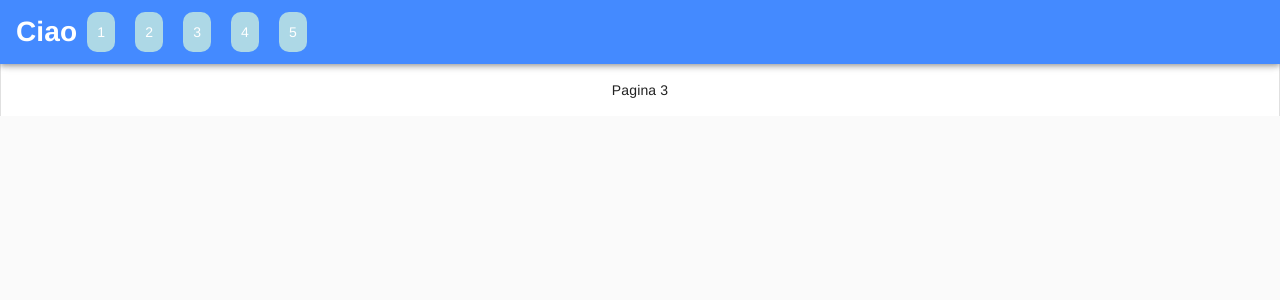
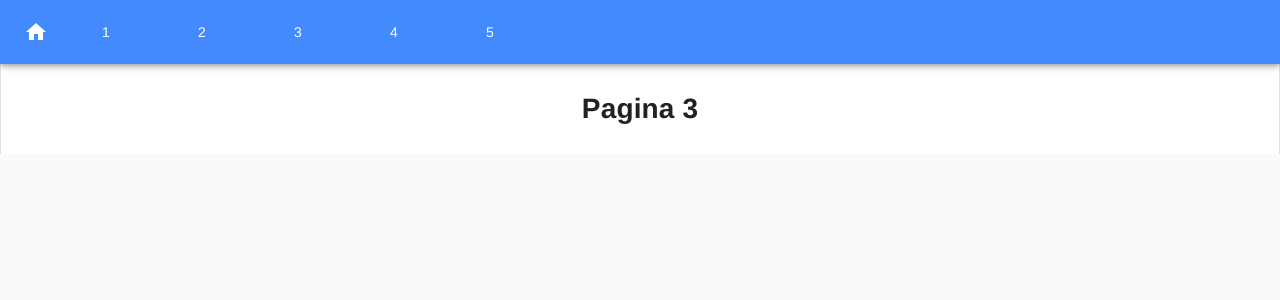
Before and after one commit to Peruf/Modello, a Vue app: page /#/3 in a window 1280 px wide. Shown: the top 300 px of the page. Built offline with nearby package versions, Linux system fonts and the light colour scheme.

Commit message:
modifiche

```diff
--- a/public/index.html
+++ b/public/index.html
@@ -5,6 +5,7 @@
     <meta http-equiv="X-UA-Compatible" content="IE=edge">
     <meta name="viewport" content="width=device-width,initial-scale=1.0">
     <link rel="icon" href="<%= BASE_URL %>favicon.ico">
+    <link rel="stylesheet" href="//fonts.googleapis.com/css?family=Roboto:400,500,700,400italic|Material+Icons">
     <title><%= htmlWebpackPlugin.options.title %></title>
   </head>
   <body>
--- a/src/App.vue
+++ b/src/App.vue
@@ -1,5 +1,6 @@
 <template>
   <div id="app">
+
     <md-app>
       <navbar slot="md-app-toolbar"></navbar>
       <home></home>
@@ -11,6 +12,7 @@
 </template>
 
 <script>
+
 import home from '@/components/Homepage.vue'
 import navbar from '@/components/Navbar.vue'
   export default {
@@ -25,15 +27,9 @@ import navbar from '@/components/Navbar.vue'
 
 <style>
 .link{
-  padding: 10px;
-  background-color: LightBlue;
-  margin: 10px;
-  border-radius:10px;
-  color: white !important;
+  border-radius:10px !important;
 }
-.link:hover{
-  background-color: #dddddd;
-}
+
 #app {
   font-family: Avenir, Helvetica, Arial, sans-serif;
   -webkit-font-smoothing: antialiased;
--- a/src/components/Homepage.vue
+++ b/src/components/Homepage.vue
@@ -1,7 +1,7 @@
 <template>
   <div class="home">
 
-
+    <h1>Ciao</h1>
 
   </div>
 </template>
--- a/src/components/Navbar.vue
+++ b/src/components/Navbar.vue
@@ -1,11 +1,13 @@
 <template>
      <md-app-toolbar class="md-primary">
-        <h1>Ciao</h1>
-        <router-link to="/1" class="link">1</router-link>
-        <router-link to="/2" class="link">2</router-link>
-        <router-link to="/3" class="link">3</router-link>
-        <router-link to="/4" class="link">4</router-link>
-        <router-link to="/5" class="link">5</router-link>
+        <md-button to="/" class="md-icon-button md-primary">
+        <md-icon>home</md-icon>
+      </md-button>
+        <md-button to="/1" class="link  md-accent">1</md-button>
+        <md-button to="/2" class="link  md-accent">2</md-button>
+        <md-button to="/3" class="link  md-accent">3</md-button>
+        <md-button to="/4" class="link  md-accent">4</md-button>
+        <md-button to="/5" class="link  md-accent">5</md-button>
 
       </md-app-toolbar>
 </template>
@@ -20,3 +22,9 @@
         }
     }
 </script>
+
+<style scoped>
+    .nohover:hover{
+        background-color: #448aff !important;
+    }
+</style>>
--- a/src/pages/page1.vue
+++ b/src/pages/page1.vue
@@ -1,5 +1,5 @@
 <template>
-    <div>Pagina 1</div>
+    <h1>Pagina 1</h1>
 </template>
 
 <script>
--- a/src/pages/page2.vue
+++ b/src/pages/page2.vue
@@ -1,5 +1,5 @@
 <template>
-    <div>Pagina 2</div>
+    <h1>Pagina 2</h1>
 </template>
 
 <script>
--- a/src/pages/page3.vue
+++ b/src/pages/page3.vue
@@ -1,5 +1,5 @@
 <template>
-    <div>Pagina 3</div>
+    <h1>Pagina 3</h1>
 </template>
 
 <script>
--- a/src/pages/page4.vue
+++ b/src/pages/page4.vue
@@ -1,5 +1,5 @@
 <template>
-    <div>Pagina 4</div>
+    <h1>Pagina 4</h1>
 </template>
 
 <script>
--- a/src/pages/page5.vue
+++ b/src/pages/page5.vue
@@ -1,5 +1,5 @@
 <template>
-    <div>Pagina 5</div>
+    <h1>Pagina 5</h1>
 </template>
 
 <script>
--- a/src/router.js
+++ b/src/router.js
@@ -51,7 +51,5 @@ export default new VueRouter({
             name: '5',
             component: page5,
         }
-    ],
-    linkActiveClass
-
+    ]
 })
```
